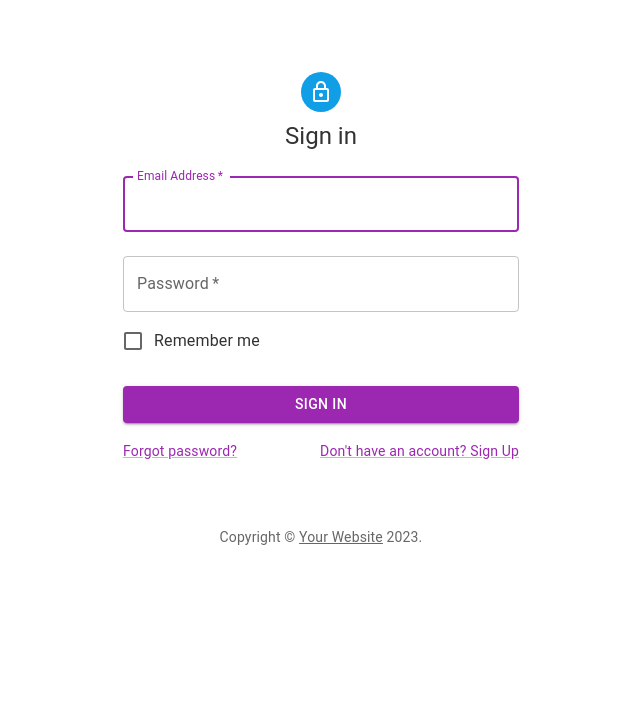
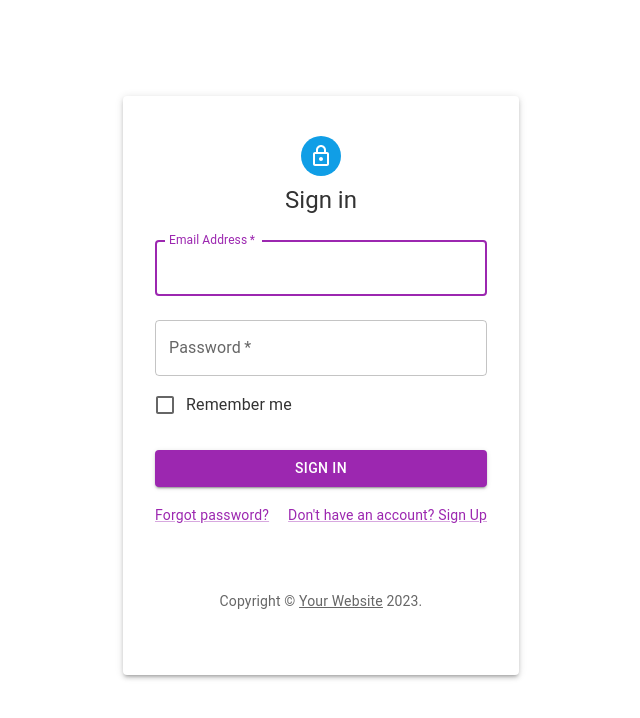
Before and after one commit to Omar-He/task-manager-app, a Next.js app: page /login in a window 1280 px wide. Shown: the top 718 px of the page, without its empty margins (319-959 px from the left). Built offline with nearby package versions, Linux system fonts and the light colour scheme.

Commit message:
Adding styles & fixes

```diff
--- a/components/Auth/SignIn.tsx
+++ b/components/Auth/SignIn.tsx
@@ -11,6 +11,7 @@
   Link,
   Grid,
   Box,
+  Paper,
 } from "@mui/material";
 import LoadingButton from "@mui/lab/LoadingButton";
 import { loginUser } from "@/utils/request";
@@ -64,9 +65,9 @@
   return (
     <Container component="main" maxWidth="xs">
       <CssBaseline />
+      <Paper elevation={3} sx={{ padding: 4 }}>
         <Box
           sx={{
-          marginTop: 8,
             display: "flex",
             flexDirection: "column",
             alignItems: "center",
@@ -78,7 +79,12 @@
           <Typography component="h1" variant="h5">
             Sign in
           </Typography>
-        <Box component="form" onSubmit={handleSubmit} noValidate sx={{ mt: 1 }}>
+          <Box
+            component="form"
+            onSubmit={handleSubmit}
+            noValidate
+            sx={{ mt: 1 }}
+          >
             <TextField
               margin="normal"
               required
@@ -134,6 +140,7 @@
           </Box>
         </Box>
         <Copyright sx={{ mt: 8, mb: 4 }} />
+      </Paper>
     </Container>
   );
 }
--- a/pages/_app.tsx
+++ b/pages/_app.tsx
@@ -1,3 +1,4 @@
+import "@/styles/globals.css";
 import type { AppProps } from "next/app";
 import { ThemeProvider } from "@mui/material/styles";
 import { theme } from "@/styles/theme";
--- a/pages/index.tsx
+++ b/pages/index.tsx
@@ -1,3 +1,4 @@
+import styles from "@/styles/Home.module.css";
 import Head from "next/head";
 import { Auth } from "@/components/Auth/Auth";
 import Dashboard from "@/components/Dashboard";
@@ -11,7 +12,7 @@
         <meta name="viewport" content="width=device-width, initial-scale=1" />
         <link rel="icon" href="/favicon.ico" />
       </Head>
-      <main>
+      <main className={styles.main}>
         <Auth>
           <Dashboard />
         </Auth>
--- a/pages/login.tsx
+++ b/pages/login.tsx
@@ -1,8 +1,13 @@
 import SignIn from "@/components/Auth/SignIn";
 import React from "react";
+import styles from "@/styles/Home.module.css";
 
 const Login = () => {
-  return <SignIn />;
+  return (
+    <main className={styles.main}>
+      <SignIn />
+    </main>
+  );
 };
 
 export default Login;
--- a/pages/tasks.tsx
+++ b/pages/tasks.tsx
@@ -1,11 +1,14 @@
 import { Auth } from "@/components/Auth/Auth";
 import Tasks from "@/components/Tasks/Tasks";
 import React from "react";
+import styles from "@/styles/Home.module.css";
 
 const TasksPage = () => {
   return (
     <Auth>
-      <Tasks />
+      <main className={styles.main}>
+        <Tasks />
+      </main>
     </Auth>
   );
 };
--- /dev/null
+++ b/styles/Home.module.css
@@ -0,0 +1,8 @@
+.main {
+  display: flex;
+  flex-direction: column;
+  justify-content: space-between;
+  align-items: center;
+  padding: 6rem;
+  min-height: 100vh;
+}
--- /dev/null
+++ b/styles/globals.css
@@ -0,0 +1,107 @@
+:root {
+    --max-width: 1100px;
+    --border-radius: 12px;
+    --font-mono: ui-monospace, Menlo, Monaco, 'Cascadia Mono', 'Segoe UI Mono',
+      'Roboto Mono', 'Oxygen Mono', 'Ubuntu Monospace', 'Source Code Pro',
+      'Fira Mono', 'Droid Sans Mono', 'Courier New', monospace;
+
+    --foreground-rgb: 0, 0, 0;
+    --background-start-rgb: 214, 219, 220;
+    --background-end-rgb: 255, 255, 255;
+
+    --primary-glow: conic-gradient(
+      from 180deg at 50% 50%,
+      #16abff33 0deg,
+      #0885ff33 55deg,
+      #54d6ff33 120deg,
+      #0071ff33 160deg,
+      transparent 360deg
+    );
+    --secondary-glow: radial-gradient(
+      rgba(255, 255, 255, 1),
+      rgba(255, 255, 255, 0)
+    );
+
+    --tile-start-rgb: 239, 245, 249;
+    --tile-end-rgb: 228, 232, 233;
+    --tile-border: conic-gradient(
+      #00000080,
+      #00000040,
+      #00000030,
+      #00000020,
+      #00000010,
+      #00000010,
+      #00000080
+    );
+
+    --callout-rgb: 238, 240, 241;
+    --callout-border-rgb: 172, 175, 176;
+    --card-rgb: 180, 185, 188;
+    --card-border-rgb: 131, 134, 135;
+  }
+
+  @media (prefers-color-scheme: dark) {
+    :root {
+      --foreground-rgb: 255, 255, 255;
+      --background-start-rgb: 0, 0, 0;
+      --background-end-rgb: 0, 0, 0;
+
+      --primary-glow: radial-gradient(rgba(1, 65, 255, 0.4), rgba(1, 65, 255, 0));
+      --secondary-glow: linear-gradient(
+        to bottom right,
+        rgba(1, 65, 255, 0),
+        rgba(1, 65, 255, 0),
+        rgba(1, 65, 255, 0.3)
+      );
+
+      --tile-start-rgb: 2, 13, 46;
+      --tile-end-rgb: 2, 5, 19;
+      --tile-border: conic-gradient(
+        #ffffff80,
+        #ffffff40,
+        #ffffff30,
+        #ffffff20,
+        #ffffff10,
+        #ffffff10,
+        #ffffff80
+      );
+
+      --callout-rgb: 20, 20, 20;
+      --callout-border-rgb: 108, 108, 108;
+      --card-rgb: 100, 100, 100;
+      --card-border-rgb: 200, 200, 200;
+    }
+  }
+
+  * {
+    box-sizing: border-box;
+    padding: 0;
+    margin: 0;
+  }
+
+  html,
+  body {
+    max-width: 100vw;
+    overflow-x: hidden;
+  }
+
+  body {
+    color: rgb(var(--foreground-rgb));
+    background: linear-gradient(
+        to bottom,
+        transparent,
+        rgb(var(--background-end-rgb))
+      )
+      rgb(var(--background-start-rgb));
+  }
+
+  a {
+    color: inherit;
+    text-decoration: none;
+  }
+
+  @media (prefers-color-scheme: dark) {
+    html {
+      color-scheme: dark;
+    }
+  }
--- a/utils/request.ts
+++ b/utils/request.ts
@@ -6,7 +6,7 @@
 
 const getToken = (): string | null => localStorage.getItem("token");
 
-const setToken = (token: string, rememberMe: boolean): void => {
+const setToken = (token: string, rememberMe?: boolean): void => {
   Cookies.set("token", token, {
     secure: true,
     sameSite: "strict",
@@ -40,7 +40,7 @@
 
 export const loginUser = async (
   payload: LoginPayload,
-  rememberMe: boolean
+  rememberMe?: boolean
 ): Promise<void> => {
   try {
     const data: LoginResponse = await request("auth/login", "POST", payload);
```
Also changed, not shown: components/Tasks/Tasks.tsx (+5 -3 lines). Lines whose indentation alone changed are shown as unchanged.
